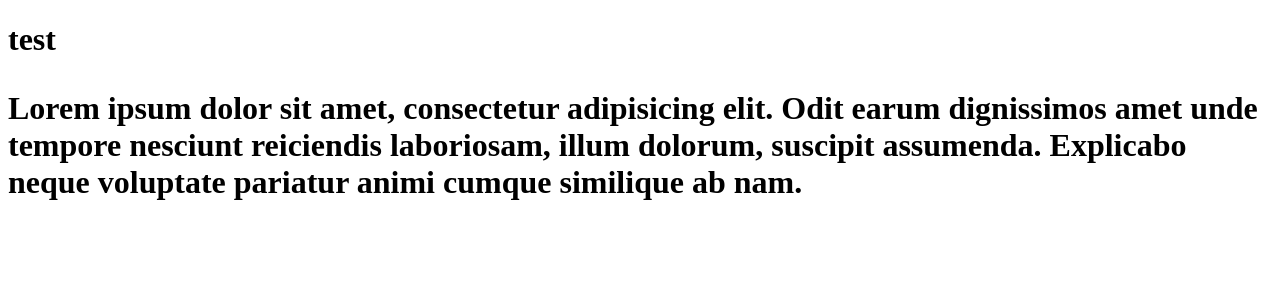
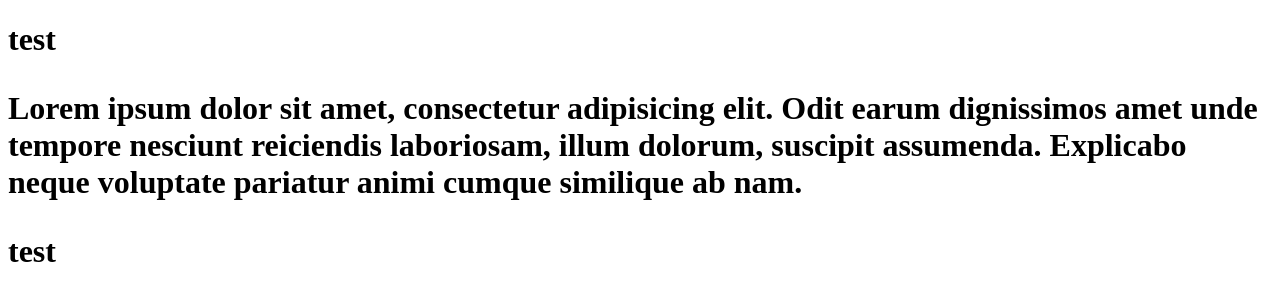
Before and after one commit to arsalgrakhman/anggap-aja-repo, a plain HTML site: page index.html in a window 1280 px wide. Drawn offline with Linux system fonts and the light colour scheme.

Commit message:
menambah h1

```diff
--- a/index.html
+++ b/index.html
@@ -7,5 +7,6 @@
 <body>
 	<h1> test <h1>
 	<p>Lorem ipsum dolor sit amet, consectetur adipisicing elit. Odit earum dignissimos amet unde tempore nesciunt reiciendis laboriosam, illum dolorum, suscipit assumenda. Explicabo neque voluptate pariatur animi cumque similique ab nam.</p>
+	<h1>test<h1>
 </body>
 </html>
```
